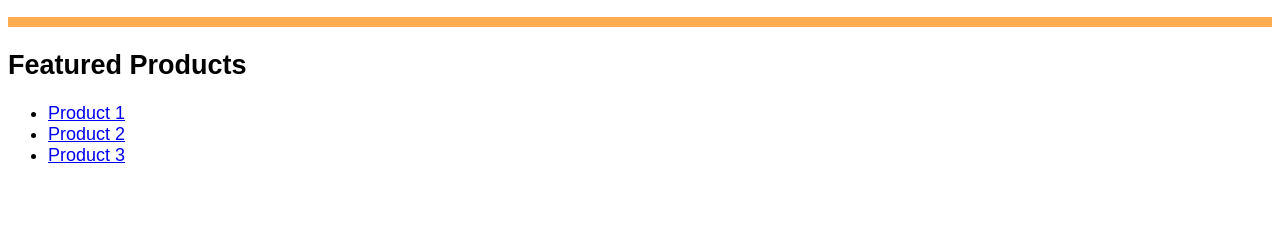
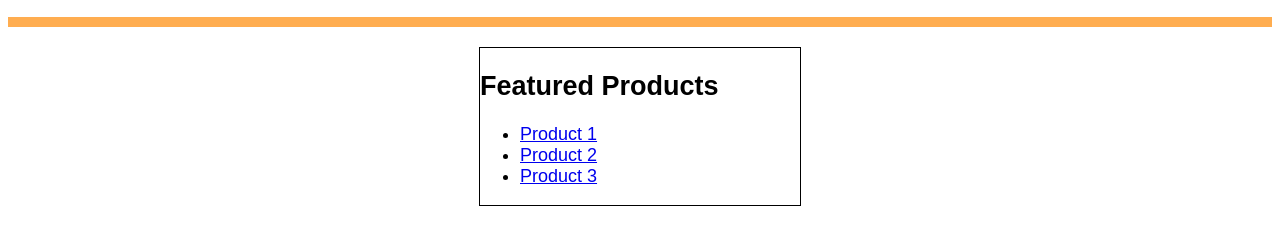
Before and after one commit to Levadams16/wdd231, a website built with Vite: page one-off-projects/params/product.html in a window 1280 px wide. Shown: the part 81-326 px from the top of the page. Built offline with nearby package versions, Linux system fonts and the light colour scheme.

Commit message:
Tried to do stretch

```diff
--- a/one-off-projects/params/params.css
+++ b/one-off-projects/params/params.css
@@ -5,6 +5,7 @@ body {
 
 img {
   max-width: 100%;
+  margin-left: 10px;
 }
 
 .logoImg {
@@ -23,3 +24,9 @@ img {
 header {
     border-bottom: 10px solid rgb(255, 173, 80);
 }
+
+main {
+    max-width: 320px;
+    border: 1px solid black;
+    margin: 20px auto
+}
```
